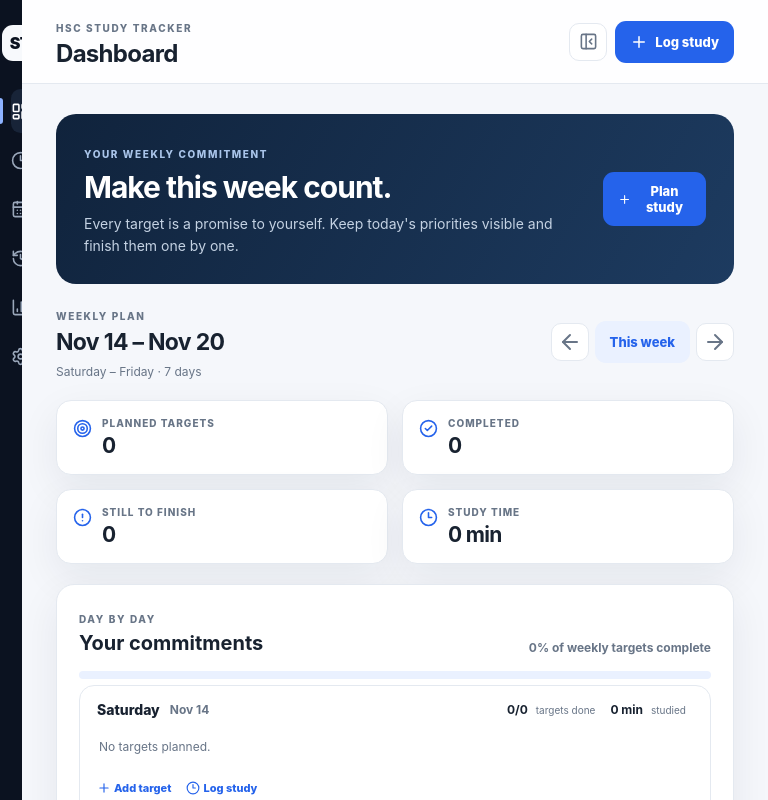
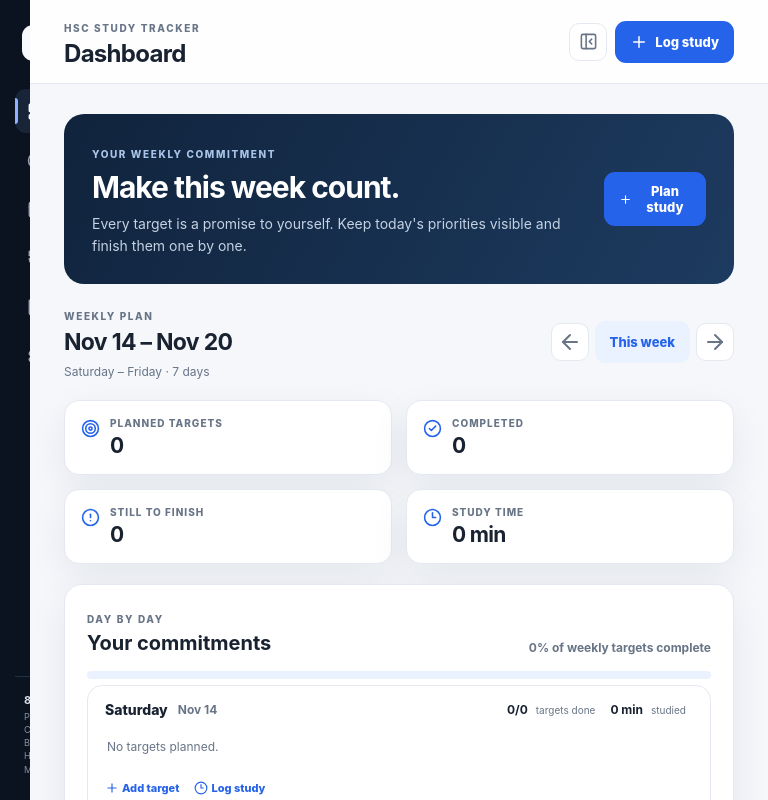
Before and after one commit to gitmlnet/daily, a React (Vite) app: page / in a window 768 px wide. Shown: the top 800 px of the page. Built offline with nearby package versions, Linux system fonts and the light colour scheme.

Commit message:
correct tablet sidebar expand and collapse states

```diff
--- a/src/styles.css
+++ b/src/styles.css
@@ -55,20 +55,14 @@ input[type="range"]{accent-color:var(--accent);cursor:pointer}
 input[type="checkbox"]{accent-color:var(--accent);cursor:pointer}
 .sidebar-backdrop{position:fixed;inset:0;z-index:34;background:rgba(5,12,24,.52);border:0;backdrop-filter:blur(2px)}
 @media(min-width:701px) and (max-width:1080px){
- .sidebar{width:82px;padding-inline:11px}
- .sidebar .brand{padding-inline:9px;justify-content:center}
- .sidebar .brand-copy,.sidebar .sidebar-foot,.sidebar nav button span{display:none}
- .sidebar .sidebar-collapse{display:none}
- .sidebar nav button{justify-content:center;padding-inline:0}
- .sidebar nav button.active:before{left:-11px}
- .sidebar nav button{position:relative}
- .sidebar nav button[title]:hover:after{content:attr(title);position:absolute;left:calc(100% + 12px);top:50%;transform:translateY(-50%);z-index:60;background:#101827;color:#fff;border-radius:7px;padding:7px 10px;font-size:11px;white-space:nowrap;box-shadow:0 8px 20px rgba(0,0,0,.2)}
- .sidebar-collapsed .sidebar{width:252px}
- .sidebar-collapsed .sidebar .brand{justify-content:flex-start;padding-inline:7px}
- .sidebar-collapsed .sidebar .brand-copy,.sidebar-collapsed .sidebar .sidebar-foot,.sidebar-collapsed .sidebar nav button span{display:initial}
- .sidebar-collapsed .sidebar .sidebar-foot{display:grid}
- .sidebar-collapsed .sidebar nav button{justify-content:flex-start;padding:11px 12px}
- .sidebar-collapsed .sidebar .sidebar-collapse{display:grid;position:static;background:transparent}
+ .sidebar{width:222px;padding-inline:15px}
+ .sidebar-collapsed .sidebar{width:82px;padding-inline:11px}
+ .sidebar-collapsed .sidebar .brand{padding-inline:9px;justify-content:center}
+ .sidebar-collapsed .sidebar .brand-copy,.sidebar-collapsed .sidebar .sidebar-foot,.sidebar-collapsed .sidebar nav button span{display:none}
+ .sidebar-collapsed .sidebar nav button{justify-content:center;padding-inline:0}
+ .sidebar-collapsed .sidebar nav button.active:before{left:-11px}
+ .sidebar-collapsed .sidebar nav button{position:relative}
+ .sidebar-collapsed .sidebar nav button[title]:hover:after,.sidebar-collapsed .sidebar nav button[title]:focus-visible:after{content:attr(title);position:absolute;left:calc(100% + 12px);top:50%;transform:translateY(-50%);z-index:60;background:#101827;color:#fff;border-radius:7px;padding:7px 10px;font-size:11px;white-space:nowrap;box-shadow:0 8px 20px rgba(0,0,0,.2)}
 }
 @media(max-width:700px){
  .sidebar{width:min(300px,88vw);height:100dvh;position:fixed;left:0;top:0;transform:translateX(-105%);transition:transform var(--motion-smooth) ease;box-shadow:25px 0 55px rgba(0,0,0,.24);padding:18px 15px}
```
